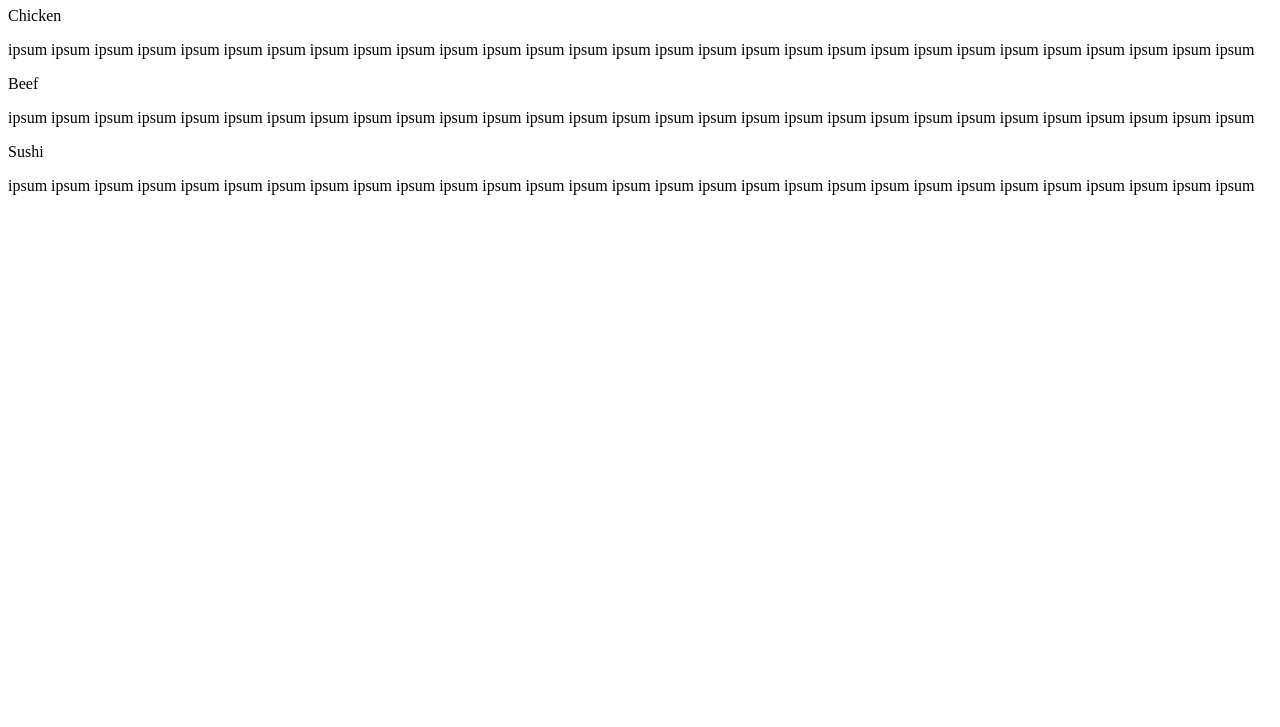
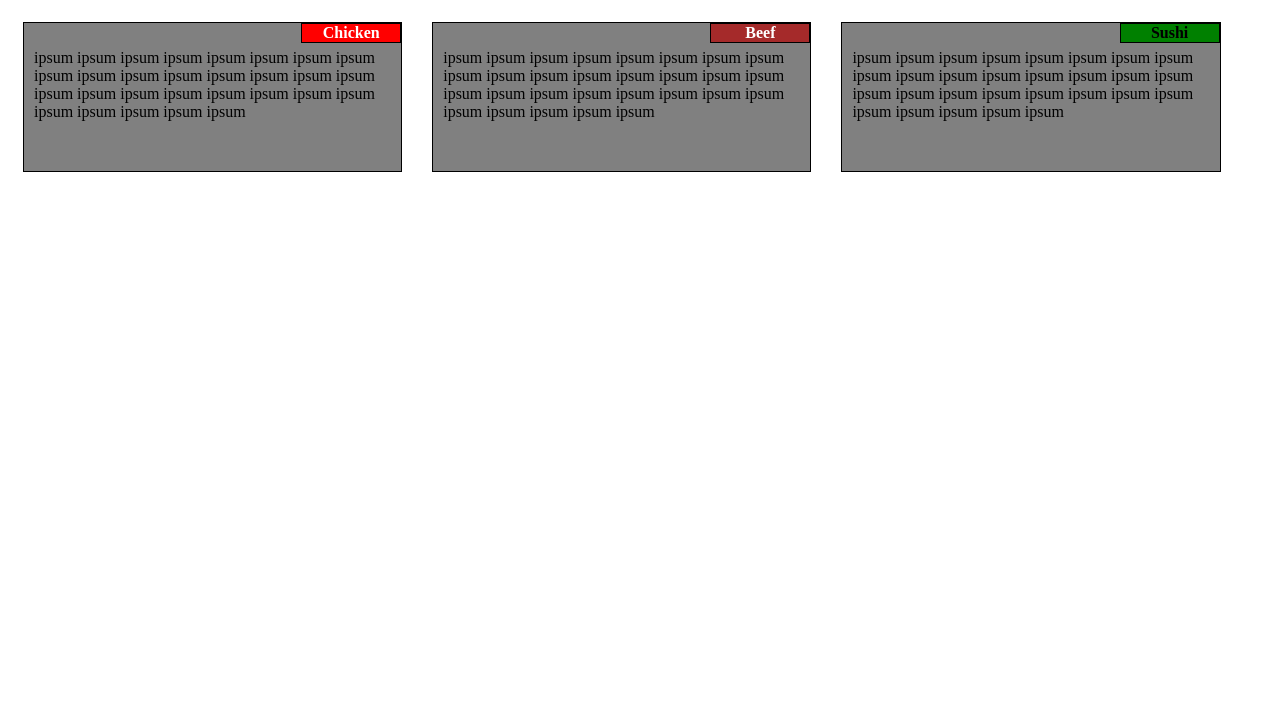
Before and after one commit to MdErfanulhoque/module-2, a plain HTML site: page module2/index.html in a window 1280 px wide. Shown: the part 73-800 px from the top of the page. Drawn offline with Linux system fonts and the light colour scheme.

Commit message:
Update index.html

```diff
--- a/module2/index.html
+++ b/module2/index.html
@@ -5,7 +5,7 @@
   <meta name="viewport" content="width=device-width, initial-scale=1">
   <title>trail</title>
 
-<link rel="stylesheet" href="trail.css">
+<link rel="stylesheet" href="style.css">
 </head>
 <body>
 	<h1> Our menu</h1>
```
